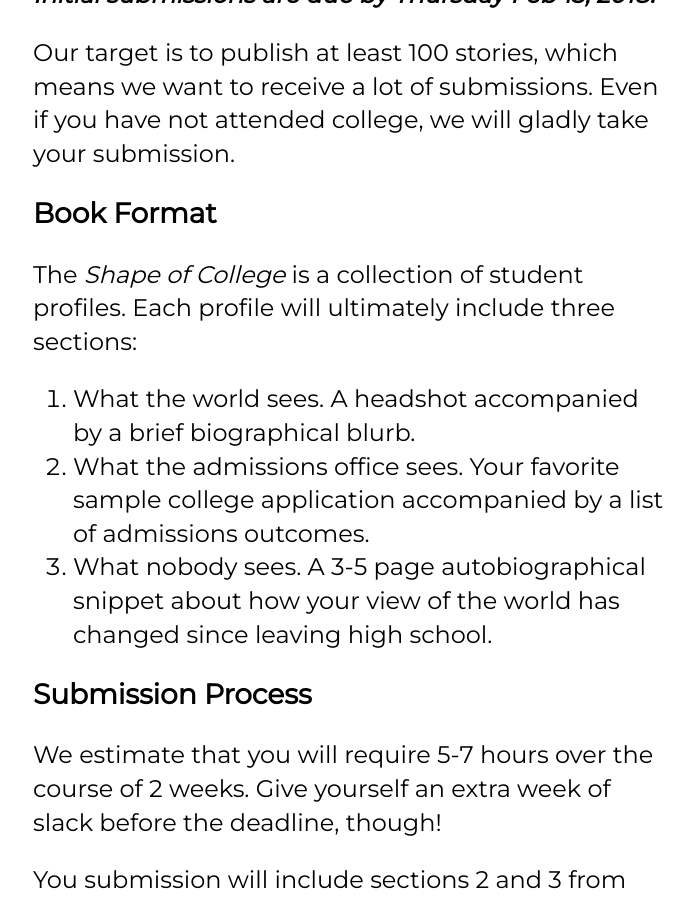
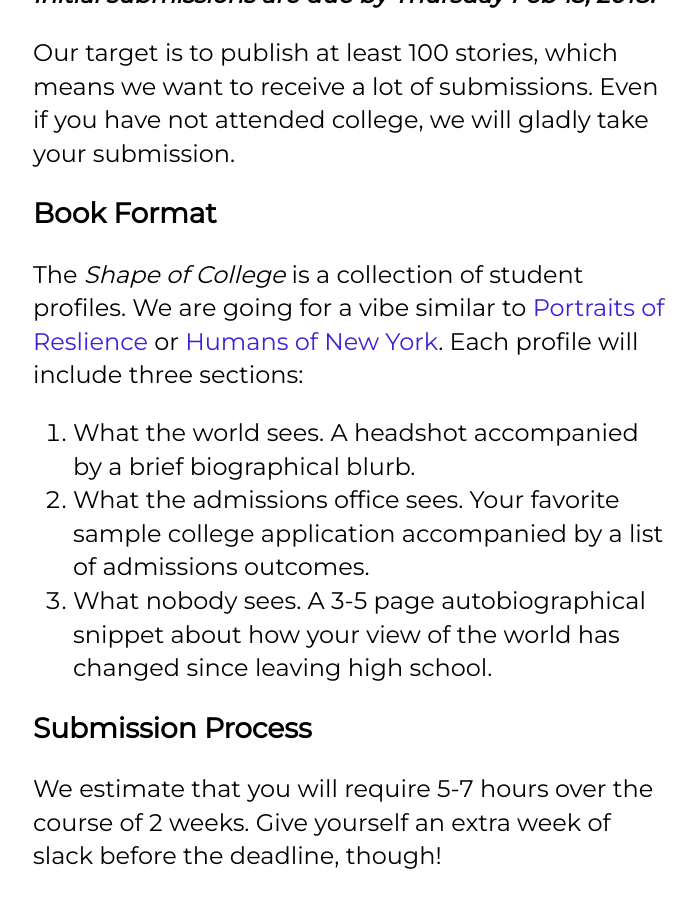
Before and after one commit to edspective/edspective.github.io, a Jekyll site: the page built from _pages/share.md, in a window 1280 px wide and 900 px high, scrolled down 524 px. Shown: the whole window, without its empty margins (291-987 px from the left). Built offline with Jekyll 4.4.1, drawn with Linux system fonts in a browser that asks for light colours; nearby versions of some CDN libraries; some web fonts are replaced.

Commit message:
Update share.md

```diff
--- a/_pages/share.md
+++ b/_pages/share.md
@@ -12,7 +12,7 @@
 
 ## Book Format
 
-The _Shape of College_ is a collection of student profiles. Each profile will ultimately include three sections:
+The _Shape of College_ is a collection of student profiles. We are going for a vibe similar to <a href="https://www.portraitsofresilience.com/" target="_blank">Portraits of Reslience</a> or <a href="http://www.humansofnewyork.com/" target="_blank">Humans of New York</a>. Each profile will include three sections:
 1. What the world sees. A headshot accompanied by a brief biographical blurb.
 2. What the admissions office sees. Your favorite sample college application accompanied by a list of admissions outcomes.
 3. What nobody sees. A 3-5 page autobiographical snippet about how your view of the world has changed since leaving high school.
```
